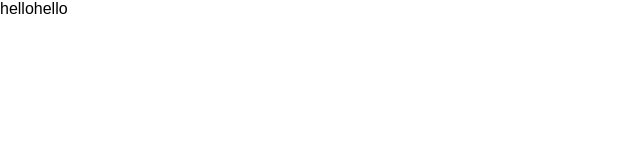
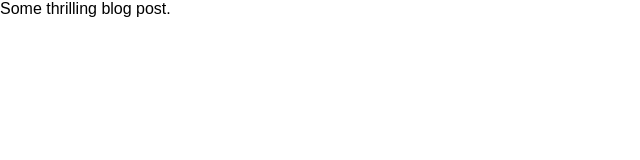
Before and after one commit to podoglyph/padraic.website, a React (Create React App) app: page / in a window 1280 px wide. Shown: the top 160 px of the page, without its empty margins (0-640 px from the left). Built offline with nearby package versions, Linux system fonts and the light colour scheme.

Commit message:
adds PostContent module

```diff
--- a/src/components/App.js
+++ b/src/components/App.js
@@ -1,16 +1,19 @@
 import React, { Component } from 'react';
+import PostContent from './PostContent.js'
 import './styles/App.css';
 
+const postContent = "Some thrilling blog post."
 
 class App extends Component {
+
   render() {
+
     return (
       <div className="App">
-        hellohello
+        <PostContent post={postContent} />
       </div>
     );
   }
 }
 
-
 export default App;
--- /dev/null
+++ b/src/components/PostContent.js
@@ -0,0 +1,13 @@
+import React, { Component } from 'react';
+
+class PostContent extends Component {
+  render() {
+    return (
+      <div className="PostContent">
+        {this.props.post}
+      </div>
+    )
+  }
+}
+
+export default PostContent;
```
